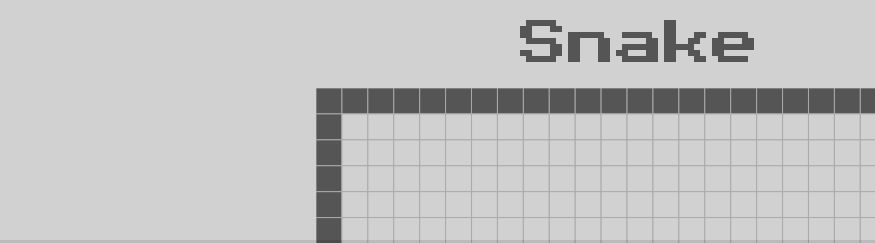
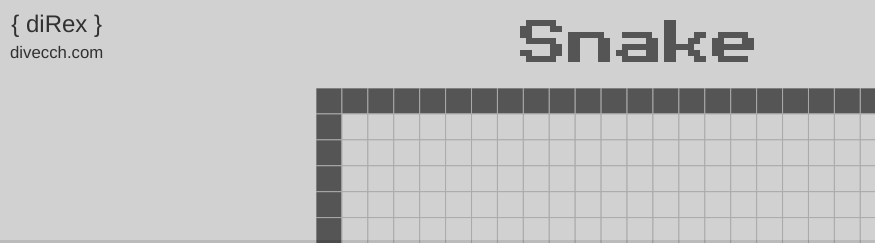
Before and after one commit to dvbeato/html5-snake, a website: page index.html in a window 1280 px wide. Shown: the top 243 px of the page, 0-875 px from the left. Drawn offline with Linux system fonts and the light colour scheme.

Commit message:
add divecch.com link

```diff
--- a/index.html
+++ b/index.html
@@ -55,6 +55,14 @@
 		}(document, 'script', 'facebook-jssdk'));
 	</script>
 
+	<a href="http://divecch.com"
+		style="position: absolute; top: 0; left: 0; border: 0;
+		text-decoration:none; padding:10px;font-family: 'Helvetica Neue',Arial,sans-serif;
+		font-weight: normal; text-align:center; color:#313131;line-height: 1.2em;">
+		<span>{ diRex }</span>
+		<p style="font-size:0.7em">divecch.com</p>
+	</a>
+
 	<a href="https://github.com/diRex/html5-snake"><img style="position: absolute; top: 0; right: 0; border: 0;" src="https://s3.amazonaws.com/github/ribbons/forkme_right_darkblue_121621.png" alt="Fork me on GitHub"></a>
 
 </body>
```
